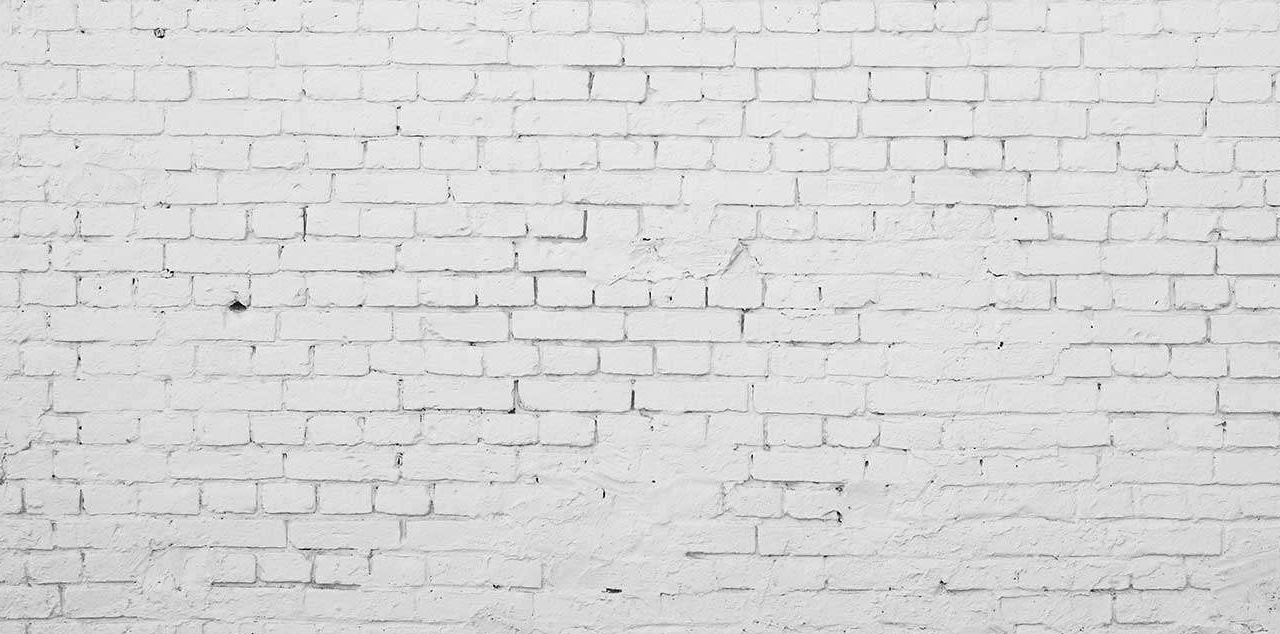
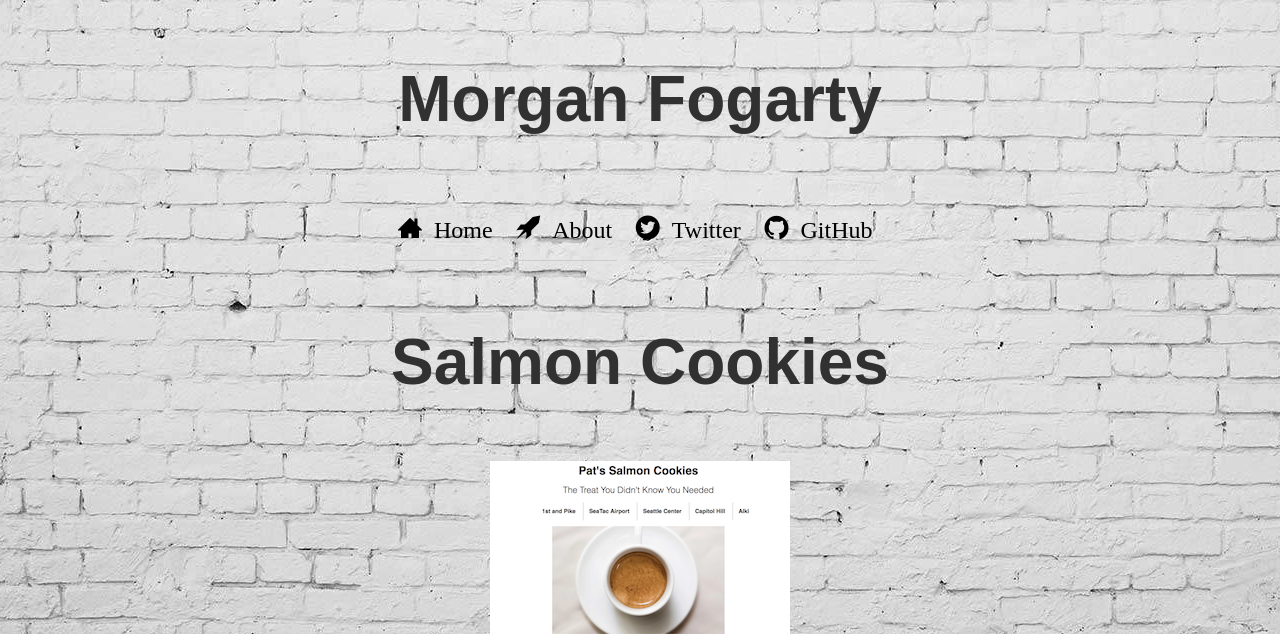
Before and after one commit to mofo37/portfolio, a website: page public/index.html in a window 1280 px wide. Shown: the top 634 px of the page. Drawn offline with nearby package versions, Linux system fonts and the light colour scheme; files whose address does not match are found by name.

Commit message:
made about and home hide as needed

```diff
--- a/public/index.html
+++ b/public/index.html
@@ -9,7 +9,6 @@
     <link rel="stylesheet" href="styles/modules.css">
     <link rel="stylesheet" href="styles/layout.css">
     <link rel="stylesheet" href="styles/style.css">
-    <article id="articles" class="tab-content">
     <title>Morgan Fogarty</title>
     <script id="entry-template" type="text/x-handlebars-template">
         <h1>{{title}}</h1>
@@ -18,8 +17,7 @@
           By <address>{{author}}</address>
         </div>
         <section>{{{description}}}</section>
-      </article>
-    </script></script>
+      </script>
   </head>
   <body>
     <header class="site-header clearfix">
@@ -28,12 +26,11 @@
         <nav class="main-nav">
         <div class="icon-menu"></div>
           <ul>
-            <li class="tab"data-content="articles"><a href="/home" class="icon-home3"> Home</a></li>
-            <li class="tab"data-content="about"><a href="/about" class="icon-rocket"> About</a></li>
+            <li class="tab" data-content="articles"><a href="/home" class="icon-home3"> Home</a></li>
+            <li class="tab" data-content="about"><a href="/about" class="icon-rocket"> About</a></li>
             <li><a href="https://twitter.com/mofo37" target="_blank" class="icon-twitter3"> Twitter</a></li>
             <li><a href="https://github.com/mofo37" target="_blank" class="icon-github"> GitHub</a></li>
           </ul>
-        </nav>
     </header>
     <main>
     <section id="about" class="tab-content">
@@ -49,7 +46,10 @@
           </ul>
         </section>
       </section>
+      <section id="articles" class="tab-content">
+      </section>
     </main>
+        </nav>
     <footer>
       &copy; 2017 Morgan Fogarty | Portfolio
     </footer>
--- a/public/scripts/aboutController.js
+++ b/public/scripts/aboutController.js
@@ -3,13 +3,10 @@
 (function(module) {
   const aboutController = {};
 
-  aboutController.logview = function() {
-    console.log('From aboutController');
-  }
-
   aboutController.render = function() {
     $('#articles').hide();
     $('#about').fadeIn();
+    console.log('I\'m about');
   }
 
   module.aboutController = aboutController;
--- a/public/scripts/app.js
+++ b/public/scripts/app.js
@@ -17,7 +17,7 @@ Project.prototype.toHtml = function() {
 
 Project.loadAll = function(data) {
   Project.prototype.render = function() {
-    $('main').append(this.toHtml());
+    $('#articles').append(this.toHtml());
   };
   data.forEach(function(ele) {
     new Project(ele).render();
--- a/public/scripts/homeController.js
+++ b/public/scripts/homeController.js
@@ -1,13 +1,9 @@
 'use strict';
 
-Project.fetchAll();
+  Project.fetchAll();
 
 (function(module) {
   const homeController = {};
-
-  homeController.logview = function() {
-    console.log('From homeController');
-  }
 
   homeController.render = function() {
     $('#about').hide();
--- a/public/scripts/tabview.js
+++ b/public/scripts/tabview.js
@@ -7,7 +7,7 @@ articleView.handleMainNav = function() {
     $('#' + $(this).data('content')).fadeIn();
   });
 
-  $('.main-nav .tab').click();
+  $('.main-nav .tab:first').click();
 };
 
 
```
